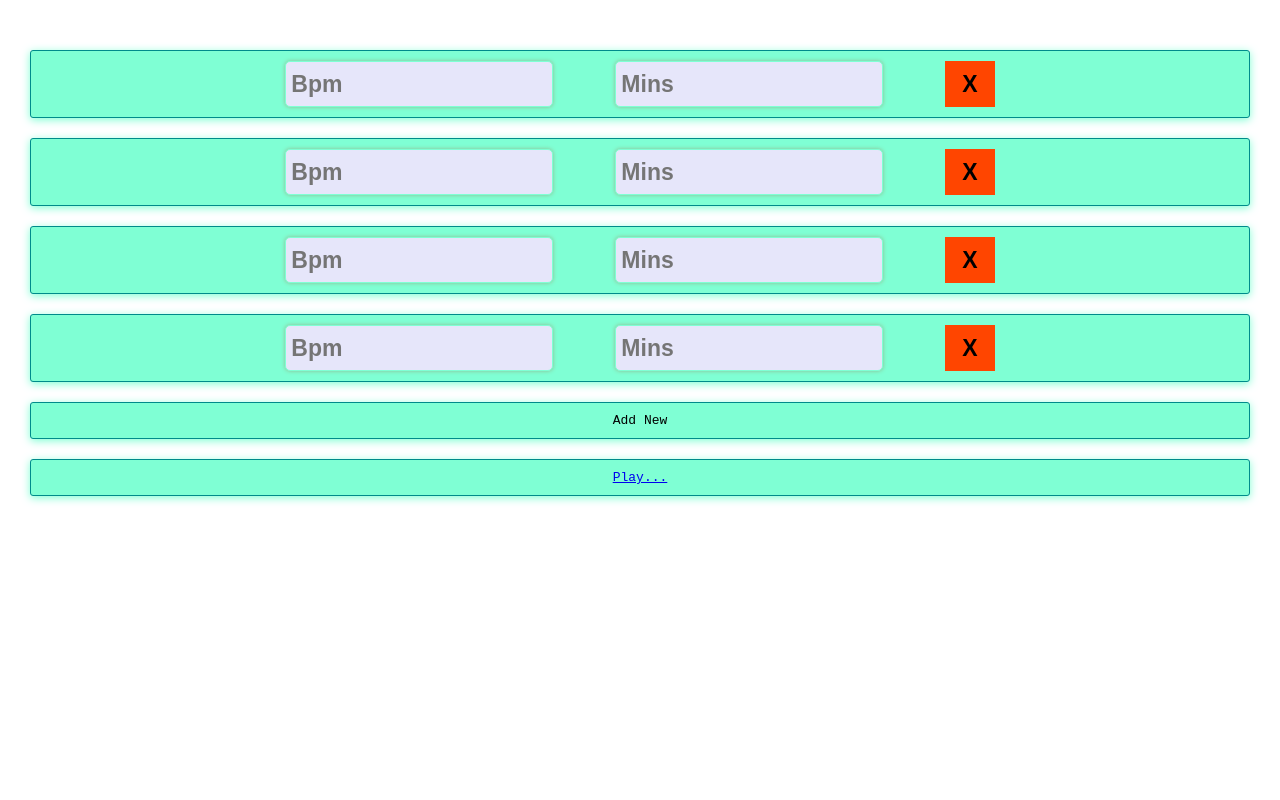
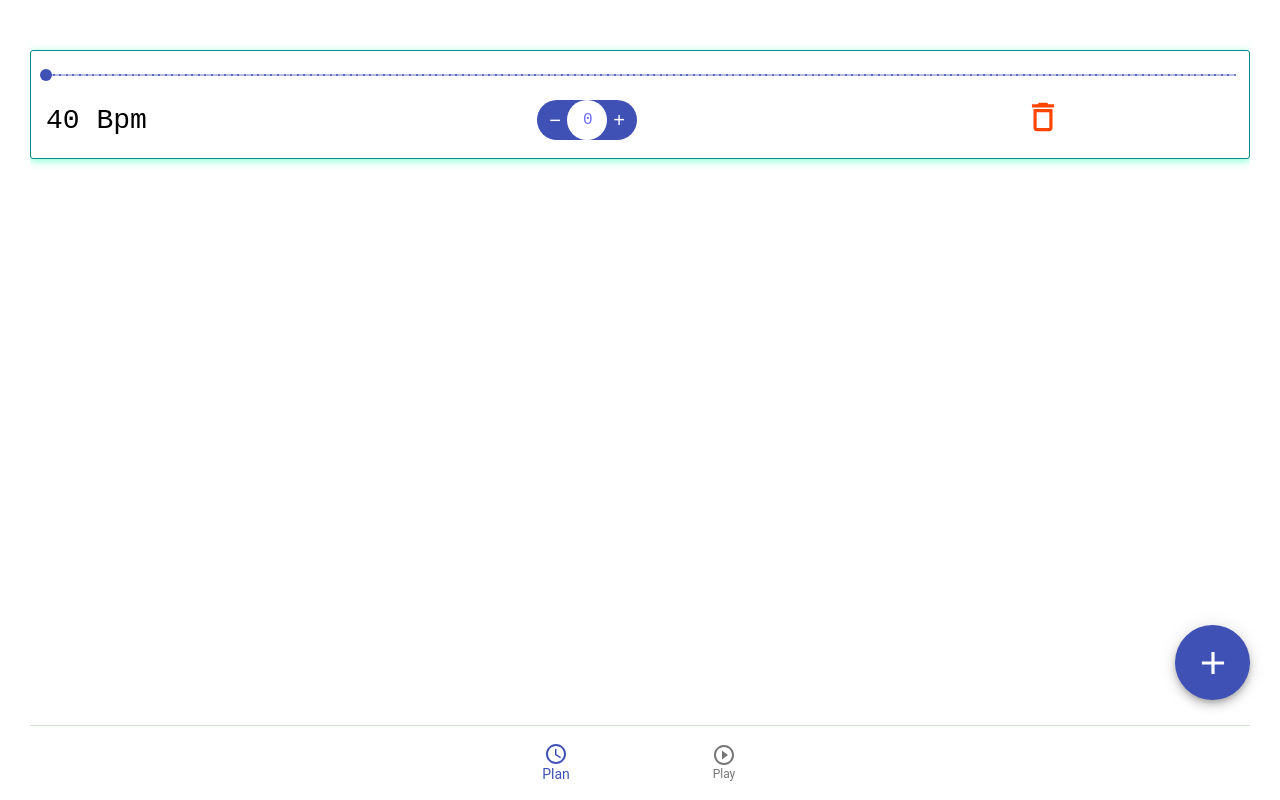
Before and after one commit to avneeshroks/dymetronome, a React (Create React App) app: page / in a window 1280 px wide. Built offline with nearby package versions, Linux system fonts and the light colour scheme.

Commit message:
updated the styles for the plan page and added navigation footer

```diff
--- a/package.json
+++ b/package.json
@@ -4,6 +4,8 @@
   "private": true,
   "homepage": "https://avneeshroks.github.io/dymetronome/",
   "dependencies": {
+    "@material-ui/core": "^4.9.12",
+    "@material-ui/icons": "^4.9.1",
     "@testing-library/jest-dom": "^4.2.4",
     "@testing-library/react": "^9.5.0",
     "@testing-library/user-event": "^7.2.1",
--- a/src/App.css
+++ b/src/App.css
@@ -1,10 +1,19 @@
 .App {
-  padding: 30px;
+  padding: 30px 30px 0px 30px;
   display: flex;
   width: auto;
-  height: calc(100vh - 60px);
+  height: calc(100vh - 30px);
   min-height: 100%;
   align-items: center;
   flex-direction: column;
   font-family: monospace;
 }
+
+.MuiBottomNavigation-root {
+  border-top: 1px solid #cdcd;
+  padding: 10px 0px;
+  height: 56px;
+  display: flex;
+  justify-content: center;
+  background-color: #fff;
+}
--- a/src/App.js
+++ b/src/App.js
@@ -1,21 +1,47 @@
+import BottomNavigation from '@material-ui/core/BottomNavigation';
+import BottomNavigationAction from '@material-ui/core/BottomNavigationAction';
+import PlayCircleOutlineIcon from '@material-ui/icons/PlayCircleOutline';
+import ScheduleIcon from '@material-ui/icons/Schedule';
 import React from 'react';
 import './App.css';
-import { createBrowserHistory } from "history";
-import { HashRouter } from "react-router-dom";
-import Routes from './routes';
+import { makeStyles } from '@material-ui/core/styles';
+import Planner from './planner/planner';
+import Metronome from './metronome/metronome';
 
-const history = createBrowserHistory();
+const useStyles = makeStyles({
+  root: {
+    width: '100%',
+  },
+});
 
 function App() {
+  const classes = useStyles();
+  const [value, setValue] = React.useState(0);
+
+  const handleNavigationChange = (event, newValue) => {
+    setValue(newValue);
+  }
 
   return (
     <div className="App">
-      <HashRouter history={history}>
-        <Routes/>
-      </HashRouter>
-      {/* <Metronome plan={plan}></Metronome> */}
+      {
+        value === 0
+        ? <Planner ></Planner>
+        : <Metronome ></Metronome>
+      }
+      <BottomNavigation
+        value={value}
+        onChange={handleNavigationChange.bind(this)}
+        showLabels
+        className={classes.root}
+      >
+        <BottomNavigationAction label="Plan" icon={<ScheduleIcon />} />
+        <BottomNavigationAction label="Play" icon={<PlayCircleOutlineIcon />} />
+      </BottomNavigation>
     </div>
   );
 }
 
+
+
 export default App;
--- /dev/null
+++ b/src/core/inputNumber/inputNumber.css
@@ -0,0 +1,53 @@
+.input-number {
+    position: relative;
+    width: 100px;
+    height: 40px;
+    background-color: transparent;
+    overflow: hidden;
+    border-radius: 20px;
+    margin: 2px;
+}
+
+.input-number span {
+    position: absolute;
+    left: 50%;
+    margin-left: -20px;
+    display: inline-block;
+    background-color: white;
+    height: 100%;
+    width: 40px;
+    border-radius: 20px;
+    text-align: center;
+    line-height: 40px;
+    font-size: 16px;
+    color: #6C6DFF;
+    letter-spacing: -1px;
+}
+
+.input-number button {
+    display: inline-block;
+    width: 50px;
+    height: 100%;
+    border: none;
+    color: white;
+    font-size: 20px;
+    cursor: pointer;
+    background-color: #3f51b5;
+    -webkit-appearance: none;
+}
+
+.input-number button:focus {
+    outline: none;
+}
+
+.input-number button:nth-of-type(1) {
+    padding-right: 20px
+}
+
+.input-number button:nth-of-type(2) {
+    padding-left: 20px;
+}
+
+.input-number button:hover {
+    /* background-color: rgba(255,255,255,.25); */
+}
--- /dev/null
+++ b/src/core/inputNumber/inputNumber.jsx
@@ -0,0 +1,45 @@
+import React from 'react';
+import './inputNumber.css';
+
+export default class InputNumber extends React.Component {
+
+    constructor(props) {
+        super(props);
+
+        this.increment = this.increment.bind(this);
+        this.decrement = this.decrement.bind(this);
+        this.state = {
+            value : !!this.props.min ? this.props.min : 0
+        };
+    }
+
+    get value() {
+        return this.state.value;
+    }
+
+    increment() {
+        const { max } = this.props;
+
+        if (typeof max === 'number' && this.value >= max) return;
+
+        this.setState({ value: this.value + 1 });
+    }
+
+    decrement() {
+        const { min } = this.props;
+
+        if (typeof min === 'number' && this.value <= min) return;
+
+        this.setState({ value: this.value - 1 });
+    }
+
+    render() {
+        return (
+            <div className="input-number">
+                <button type="button" onClick={this.decrement}>&minus;</button>
+                <span>{this.value}</span>
+                <button type="button" onClick={this.increment}>&#43;</button>
+            </div>
+        )
+    }
+}
--- a/src/metronome/metronome.jsx
+++ b/src/metronome/metronome.jsx
@@ -1,7 +1,6 @@
 import React from 'react';
 import { ScheduledMetronome } from '../utils/scheduledMetronome';
 import './metronome.css';
-import { Link } from 'react-router-dom';
 
 export default class Metronome extends React.Component {
 
@@ -113,8 +112,7 @@ export default class Metronome extends React.Component {
                             {`Currently playing @ : ${this.currentTempo} Bpm...`}
                         </div>
                         : <div>
-                            {`It'll play as per plan selected. If not created yet then go to `}
-                            <Link to="/">plan...</Link>
+                            {`It'll play as per plan selected. If not created yet then go to plan...`}
                         </div>
                     }
                 </div>
--- /dev/null
+++ b/src/planner/planRow/planRow.css
@@ -0,0 +1,65 @@
+
+.plannerRow {
+    display: flex;
+    width: auto;
+    flex-direction: column;
+    margin-top: 20px;
+    justify-content: center;
+    background-color: white;
+    padding: 10px;
+    box-shadow: aquamarine 0px 2px 8px;
+    border: 1px solid darkcyan;
+    border-radius: 3px;
+}
+
+.plInputWrapper {
+    margin: 0px 5px;
+}
+
+.plInput {
+    width: 80%;
+    height: 34px;
+    font-weight: bold;
+    padding: 5px;
+    font-size: 23px;
+    border: 1px solid aquamarine;
+    border-radius: 5px;
+    background-color: lavender;
+    box-shadow: 0px 0px 4px darkseagreen;
+}
+
+.plInput:focus {
+    outline: none;
+}
+
+.delPlanBtn {
+    -webkit-appearance: none;
+    font-weight: bold;
+    display: flex;
+    align-items: center;
+    font-size: 23px;
+    background-color: white;
+    color: orangered;
+    width: 10%;
+    float: right;
+}
+
+.plSubRowWarpper {
+    display: flex;
+    flex-direction: row;
+}
+
+.subRowItem {
+    padding: 5px;
+}
+
+.bpmLabel{
+    font-size: 28px;
+    width: 40%;
+    display: flex;
+    align-items: center;
+}
+
+.timePicker {
+    width: 40%;
+}
--- /dev/null
+++ b/src/planner/planRow/planRow.jsx
@@ -0,0 +1,61 @@
+import React from 'react';
+import './planRow.css';
+import Slider from '@material-ui/core/Slider';
+import DeleteOutlineIcon from '@material-ui/icons/DeleteOutline';
+import InputNumber from '../../core/inputNumber/inputNumber';
+
+
+export default class PlanRow extends React.Component {
+
+    bpmValue = 40;
+
+    constructor(props) {
+        super(props);
+        this.valuetext = this.valuetext.bind(this);
+        this.handleBpmSliderVauleChange = this.handleBpmSliderVauleChange.bind(this);
+    }
+
+    valuetext(value) {
+        this.bpmValue = value;
+        return `${value} Bpm`;
+    }
+
+    handleBpmSliderVauleChange(e) {
+        this.setState({});
+    }
+
+    render() {
+        return (
+            <div className="plannerRow">
+                <div className="plInputWrapper">
+                <Slider
+                    defaultValue={40}
+                    getAriaValueText={this.valuetext}
+                    aria-labelledby="discrete-slider"
+                    valueLabelDisplay="auto"
+                    step={1}
+                    marks
+                    min={40}
+                    max={220}
+                    onChangeCommitted={this.handleBpmSliderVauleChange}
+                />
+                </div>
+                <div className="plSubRowWarpper">
+                    <div className="subRowItem bpmLabel">
+                        { `${this.bpmValue} Bpm` }
+                    </div>
+
+                    <div className="subRowItem timePicker">
+                        <InputNumber min={0} max={10} />
+                    </div>
+
+                    <div className="subRowItem delPlanBtn">
+                        <span>
+                            <DeleteOutlineIcon></DeleteOutlineIcon>
+                        </span>
+                    </div>
+                </div>
+            </div>
+        )
+    }
+}
--- a/src/planner/planner.css
+++ b/src/planner/planner.css
@@ -1,50 +1,26 @@
 .plannerWrapper {
     width: calc(100vw - 60px);
     display: flex;
-    justify-content: center;
+    height: 100%;
+    overflow: auto;
     box-sizing: border-box;
     flex-direction: column;
+    -ms-overflow-style: none;
 }
 
-.plannerRow {
-    display: flex;
-    width: auto;
-    flex-direction: row;
-    margin-top: 20px;
-    justify-content: center;
-    background-color: aquamarine;
-    padding: 10px;
-    box-shadow: aquamarine 0px 2px 8px;
-    border: 1px solid darkcyan;
-    border-radius: 3px;
+.plannerWrapper::-webkit-scrollbar {
+    display: none;
 }
 
-.plInputWrapper {
-    margin: 0px 5px;
+button.MuiButtonBase-root.MuiFab-root.MuiFab-primary {
+    position: absolute;
+    bottom: 100px;
+    right: 30px;
+    width: 75px;
+    height: 75px;
 }
 
-.plInput {
-    width: 80%;
-    height: 34px;
-    font-weight: bold;
-    padding: 5px;
-    font-size: 23px;
-    border: 1px solid aquamarine;
-    border-radius: 5px;
-    background-color: lavender;
-    box-shadow: 0px 0px 4px darkseagreen;
+.plannerWrapper .MuiSvgIcon-root {
+    width: 38px;
+    height: 38px;
 }
-
-.plInput:focus {
-    outline: none;
-}
-
-.delPlanBtn {
-    -webkit-appearance: none;
-    height: 46px;
-    font-weight: bold;
-    padding: 5px 17px;
-    font-size: 23px;
-    background-color: orangered;
-    border: none;
-}
--- a/src/planner/planner.jsx
+++ b/src/planner/planner.jsx
@@ -1,75 +1,34 @@
 import React from 'react';
-import './planner.css'
-import { Link } from 'react-router-dom';
+import './planner.css';
+import Fab from '@material-ui/core/Fab';
+import AddIcon from '@material-ui/icons/Add';
+import PlanRow from './planRow/planRow';
+
 
 export default class Planner extends React.Component {
+
+    planRows = [];
+
+    constructor(props) {
+        super(props);
+        this.handleAddRowClicked = this.handleAddRowClicked.bind(this);
+        this.planRows.push(<PlanRow key={Math.random()}></PlanRow>);
+    }
+
+    handleAddRowClicked(e) {
+        this.planRows.push(<PlanRow key={Math.random()}></PlanRow>);
+        this.setState({});
+    }
+
     render() {
         return (
             <div className="plannerWrapper">
-                <div className="plannerRow">
-                    <div className="plInputWrapper">
-                        <input className="plInput" type="text" placeholder="Bpm" />
-                    </div>
-                    <div className="plInputWrapper">
-                        <input className="plInput" type="number" placeholder="Mins" />
-                    </div>
-                    <div className="plInputWrapper delPlan">
-                        <button className="delPlanBtn">
-                            X
-                        </button>
-                    </div>
+                <div>
+                    { this.planRows }
                 </div>
-                <div className="plannerRow">
-                    <div className="plInputWrapper">
-                        <input className="plInput" type="text" placeholder="Bpm" />
-                    </div>
-                    <div className="plInputWrapper">
-                        <input className="plInput" type="number" placeholder="Mins" />
-                    </div>
-                    <div className="plInputWrapper delPlan">
-                        <button className="delPlanBtn">
-                            X
-                        </button>
-                    </div>
-                </div>
-                <div className="plannerRow">
-                    <div className="plInputWrapper">
-                        <input className="plInput" type="text" placeholder="Bpm" />
-                    </div>
-                    <div className="plInputWrapper">
-                        <input className="plInput" type="number" placeholder="Mins" />
-                    </div>
-                    <div className="plInputWrapper delPlan">
-                        <button className="delPlanBtn">
-                            X
-                        </button>
-                    </div>
-                </div>
-                <div className="plannerRow">
-                    <div className="plInputWrapper">
-                        <input className="plInput" type="text" placeholder="Bpm" />
-                    </div>
-                    <div className="plInputWrapper">
-                        <input className="plInput" type="number" placeholder="Mins" />
-                    </div>
-                    <div className="plInputWrapper delPlan">
-                        <button className="delPlanBtn">
-                            X
-                        </button>
-                    </div>
-                </div>
-
-                <div className="plannerRow">
-                    <div>
-                        Add New
-                    </div>
-                </div>
-
-                <div className="plannerRow">
-                    <div>
-                        <Link to="/play">Play...</Link>
-                    </div>
-                </div>
+                <Fab color="primary" aria-label="add" >
+                    <AddIcon onClick={this.handleAddRowClicked}/>
+                </Fab>
             </div>
         )
     }
```
Also changed, not shown: 1 other file (tests, documents, lock files or other folders).
